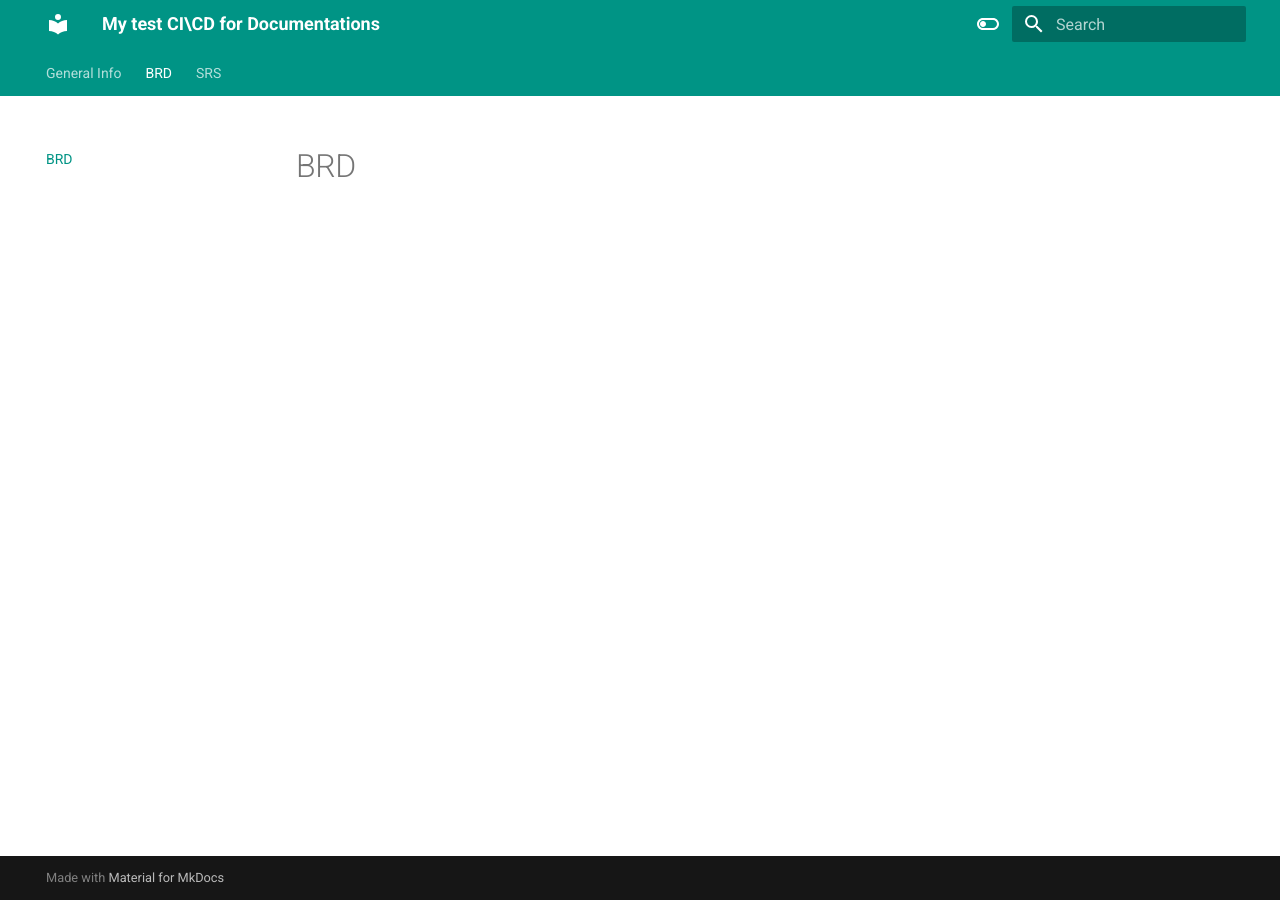
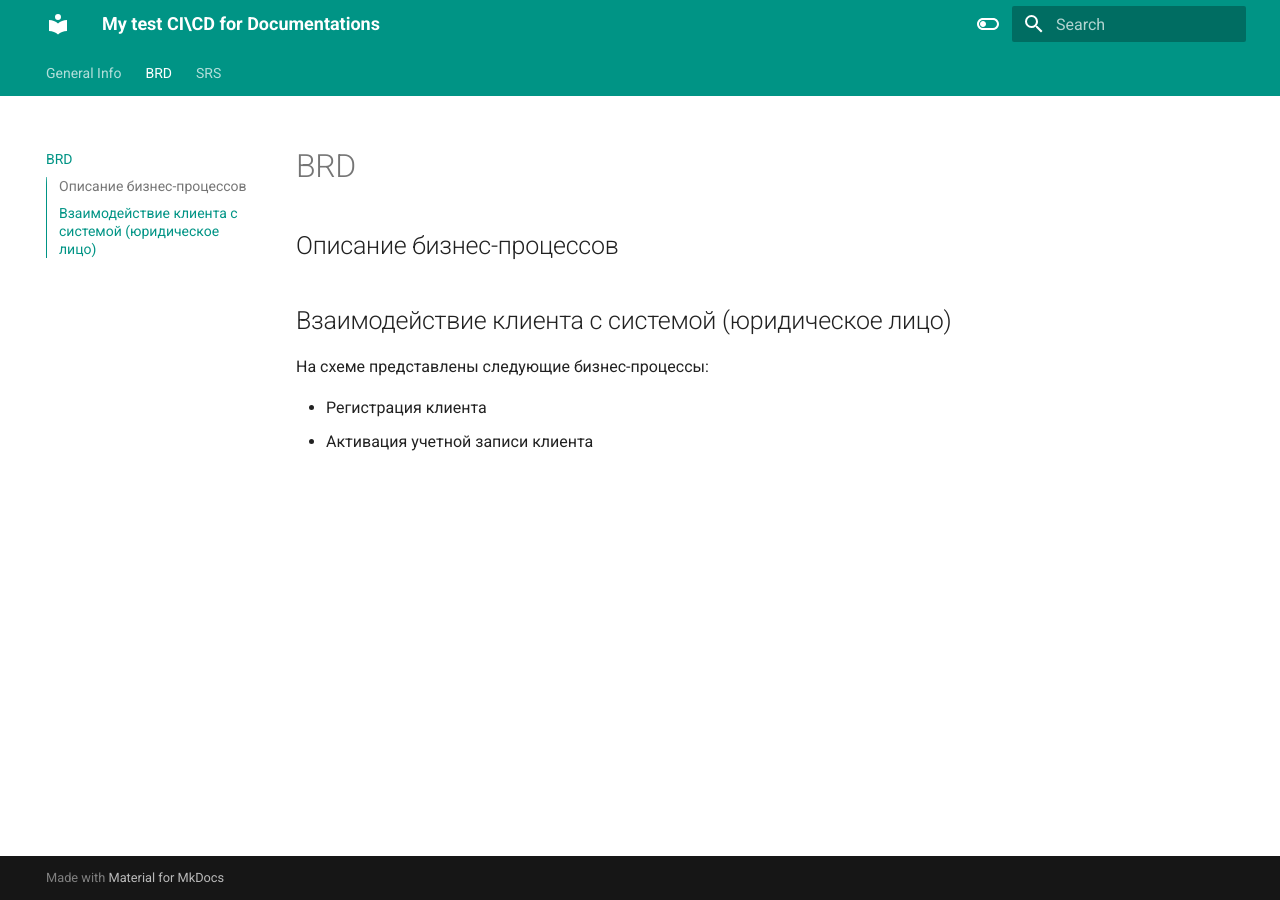
Before and after one commit to geksogen/CI-CD-Documentatons, an MkDocs documentation site: the page built from docs/BRD.md, in a window 1280 px wide. Built offline with MkDocs 1.6.1 and Material for MkDocs 9.7.7, drawn with Linux system fonts in a browser that asks for light colours.

Commit message:
Update BRD.md

```diff
--- a/docs/BRD.md
+++ b/docs/BRD.md
@@ -1 +1,10 @@
 # BRD
+
+## Описание бизнес-процессов
+
+## Взаимодействие клиента с системой (юридическое лицо)
+
+На схеме представлены следующие бизнес-процессы:
+
+- Регистрация клиента
+- Активация учетной записи клиента
```
